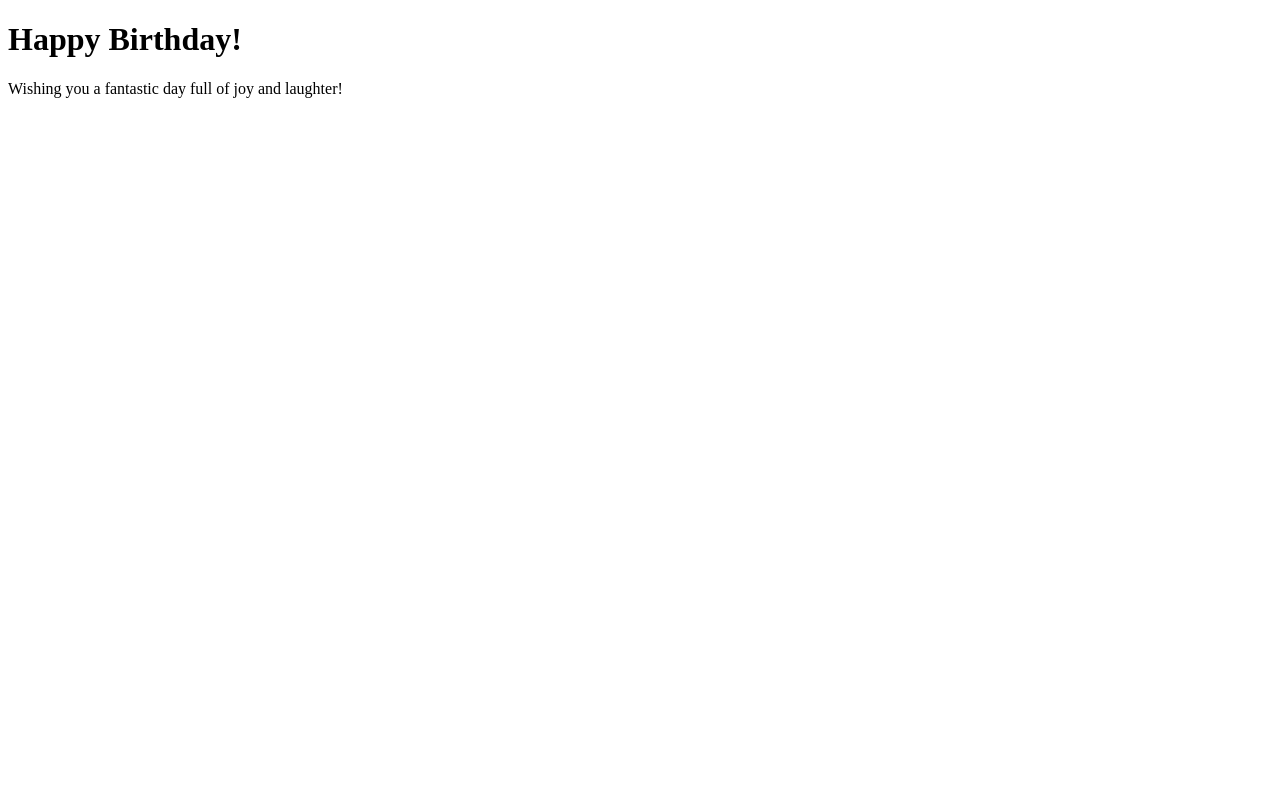
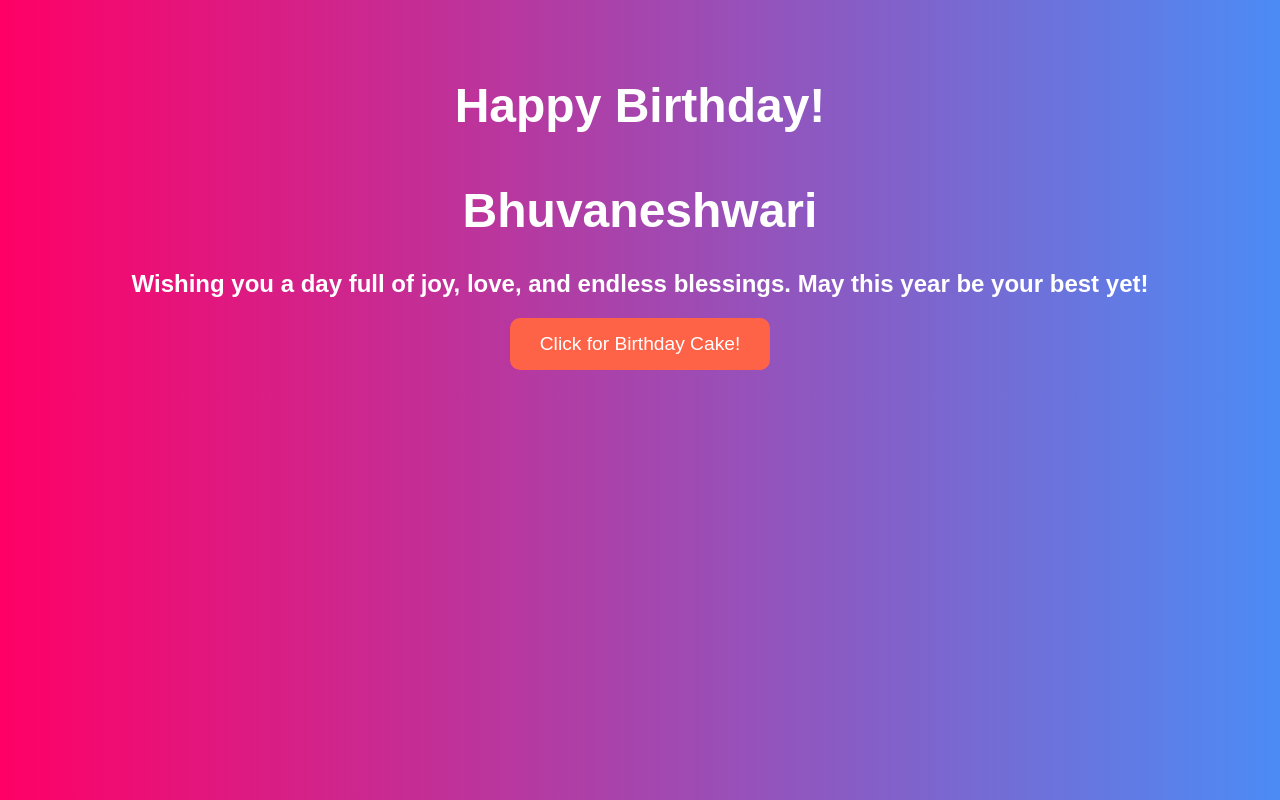
Before and after one commit to Sriram-mss/birthday-b, a plain HTML site: page index.html in a window 1280 px wide. Drawn offline with Linux system fonts and the light colour scheme.

Commit message:
Add files via upload

```diff
--- a/index.html
+++ b/index.html
@@ -4,9 +4,68 @@
     <meta charset="UTF-8">
     <meta name="viewport" content="width=device-width, initial-scale=1.0">
     <title>Happy Birthday!</title>
+    <style>
+        body {
+            font-family: 'Arial', sans-serif;
+            background: linear-gradient(to right, #f06, #4c8bf5);
+            color: white;
+            text-align: center;
+            padding: 20px;
+        }
+
+        h1 {
+            font-size: 3em;
+            margin-top: 50px;
+        }
+
+        .message {
+            font-size: 1.5em;
+            margin: 20px;
+            font-weight: bold;
+        }
+
+        .button {
+            background-color: #ff6347;
+            color: white;
+            padding: 15px 30px;
+            font-size: 1.2em;
+            border: none;
+            cursor: pointer;
+            border-radius: 10px;
+            transition: background-color 0.3s ease;
+        }
+
+        .button:hover {
+            background-color: #ff4500;
+        }
+
+        .cake {
+            font-size: 80px;
+            display: none;
+            margin-top: 20px;
+        }
+
+        .cake.visible {
+            display: inline-block;
+        }
+    </style>
 </head>
 <body>
+
     <h1>Happy Birthday!</h1>
-    <p>Wishing you a fantastic day full of joy and laughter!</p>
+<h1> Bhuvaneshwari</h1>
+    <p class="message">Wishing you a day full of joy, love, and endless blessings. May this year be your best yet!</p>
+
+    <button class="button" onclick="showCake()">Click for Birthday Cake!</button>
+
+    <p class="cake" id="birthday-cake">🎂🎉🎈</p>
+
+    <script>
+        function showCake() {
+            var cake = document.getElementById('birthday-cake');
+            cake.classList.toggle('visible');
+        }
+    </script>
+
 </body>
 </html>
```
